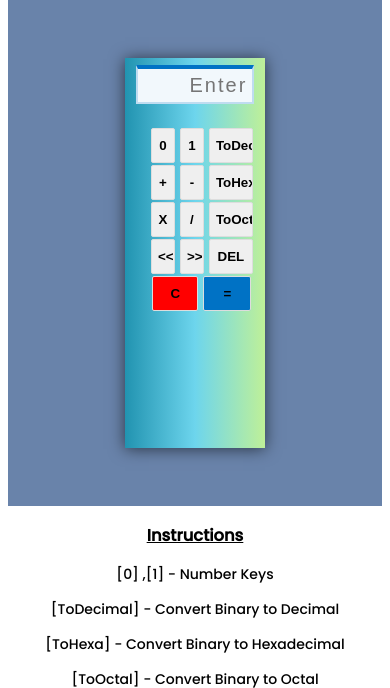
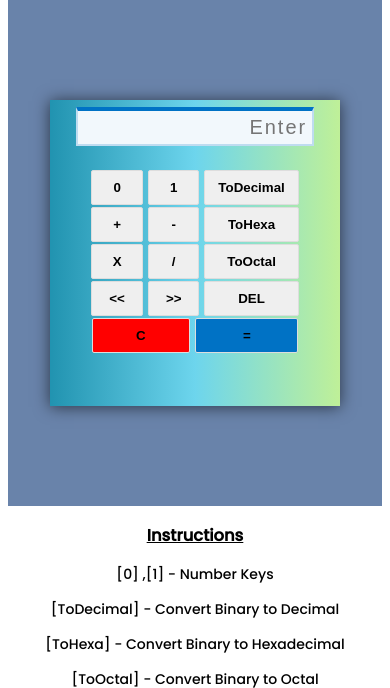
Before and after one commit to NikhilDhanai/BinaryCalculator, a PHP site: page / in a window 390 px wide. Shown: the part 150-838 px from the top of the page. Run offline with PHP 8.4, Linux system fonts and the light colour scheme.

Commit message:
Update stylec.css

```diff
--- a/stylec.css
+++ b/stylec.css
@@ -38,7 +38,7 @@ header > p{
     width:35%;
     background:linear-gradient(to right,#2193b0 ,#6dd5ed,#bff098);
     box-shadow: 0px 1px 15px 0px rgba(0, 0, 0, 0.6);
-    height:45vh;
+    height:40vh;
 }
 #enter{
     width: 80%;
@@ -99,6 +99,10 @@ header > p{
     text-decoration: underline;
 }
 @media only screen and (max-width:765px){
+    .container{
+        width:75%;
+        height:35vh;
+    }
     .bt3,.bt6,.bt9{
      overflow: hidden;
     }
```
